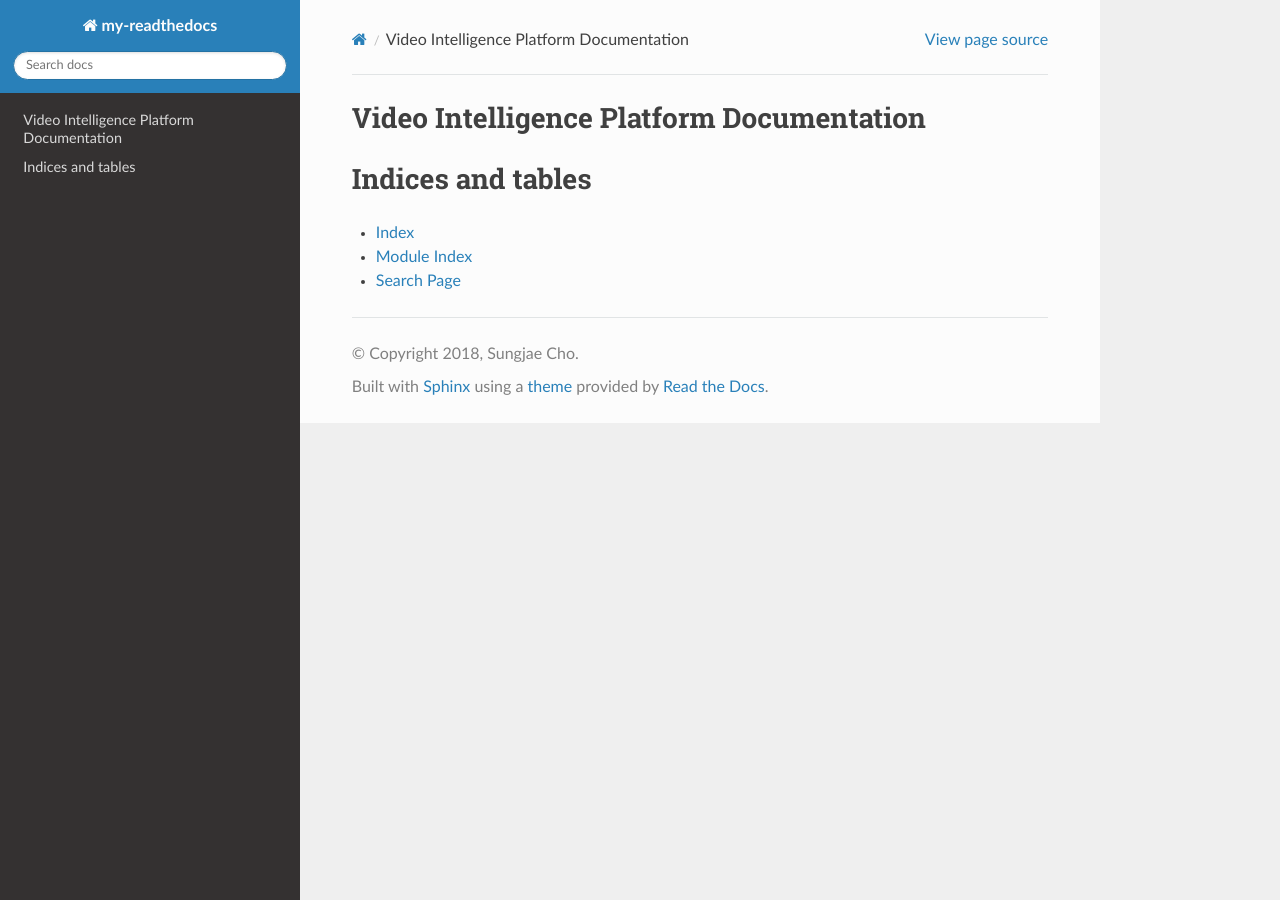
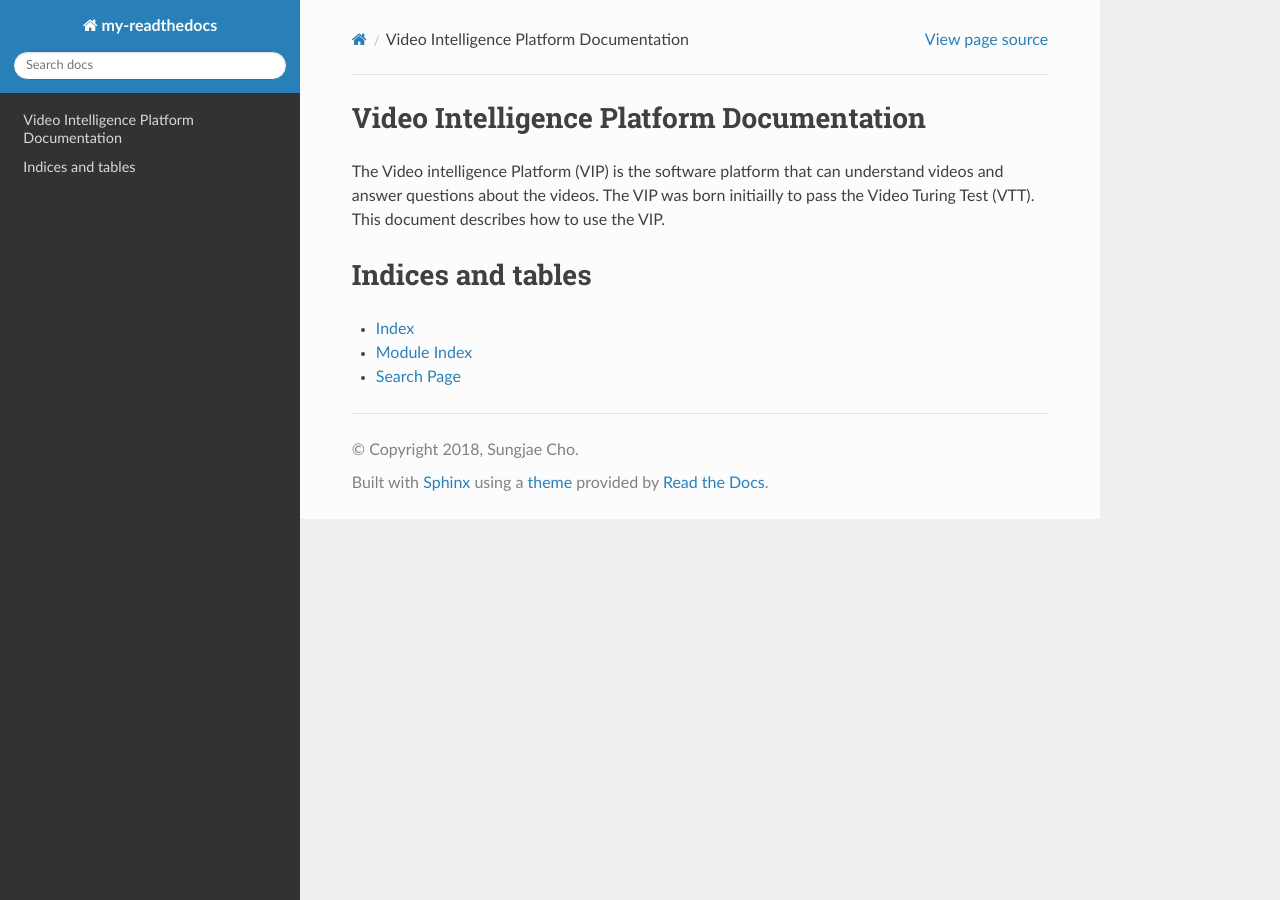
Before and after one commit to sungjae-cho/my-first-readthedocs, a Sphinx documentation site: the page built from docs/source/index.rst, in a window 1280 px wide. Built offline with Sphinx 7.4.7 and the Read the Docs theme 2.0.0, drawn with Linux system fonts in a browser that asks for light colours.

Commit message:
Added a brief introduction of VIP.

```diff
--- a/docs/source/index.rst
+++ b/docs/source/index.rst
@@ -4,8 +4,7 @@
 .. toctree::
    :maxdepth: 2
    :caption: Contents:
-
-
+The Video intelligence Platform (VIP) is the software platform that can understand videos and answer questions about the videos. The VIP was born initiailly to pass the Video Turing Test (VTT). This document describes how to use the VIP.
 
 Indices and tables
 ==================
```
